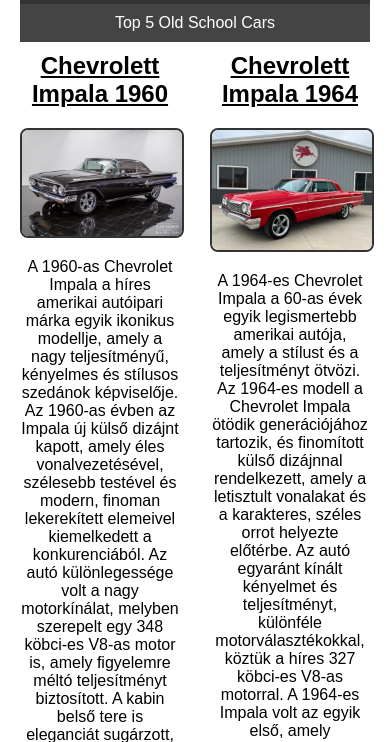
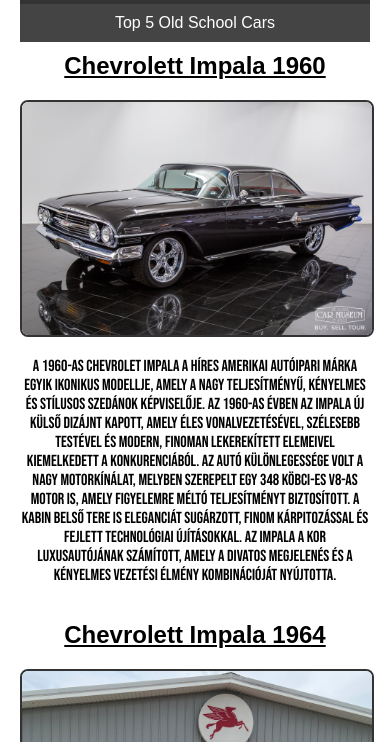
Before and after one commit to Bottesz/old_school_cars_web, a plain HTML site: page Chevrolett.html in a window 390 px wide. Shown: the part 102-844 px from the top of the page. Drawn offline with Linux system fonts and the light colour scheme; a web font is replaced by a local one.

Commit message:
CHERROLETT

```diff
--- a/Chevrolett.html
+++ b/Chevrolett.html
@@ -4,6 +4,9 @@
     <meta charset="UTF-8">
     <meta name="viewport" content="width=device-width, initial-scale=1.0">
     <link rel="stylesheet" href="stilus.css">
+    <link rel="preconnect" href="https://fonts.googleapis.com">
+    <link rel="preconnect" href="https://fonts.gstatic.com" crossorigin>
+    <link href="https://fonts.googleapis.com/css2?family=Bebas+Neue&family=Noto+Sans+JP:wght@100..900&family=Protest+Revolution&display=swap" rel="stylesheet">
     <title>Csoportmunka</title>
 </head>
 <body>
--- a/stilus.css
+++ b/stilus.css
@@ -19,7 +19,11 @@
     background-color: #444;
     padding: 10px;
 }
-
+p{
+    font-family: "Bebas Neue", sans-serif;
+    font-weight: 400;
+    font-style: normal;
+}
 nav ul {
     list-style: none;
     margin: 0;
@@ -46,6 +50,12 @@
 main {
     padding: 20px;
     text-align: center;
+    grid-template-areas:
+        "h h"
+        "n n"
+        "a a"
+        "f f"
+        ;
 }
 
 .car-container {
@@ -87,3 +97,22 @@
     bottom: 0;
     width: 100%;
 }
+@media  screen and (max-width:600px) {
+    nav ul{
+
+        grid-template-columns: 1fr;
+        list-style: none;
+
+    }
+    article{
+        grid-template-columns: 1fr;
+    gap:10px;
+    grid-template-areas:
+        "h "
+        "n "
+        "a "
+        "f "
+        ;
+    }
+
+}
```
